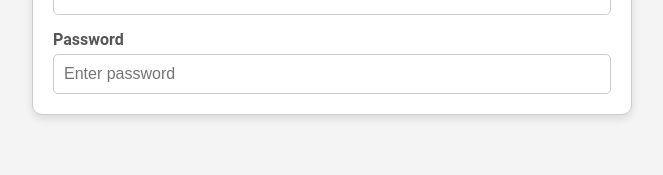
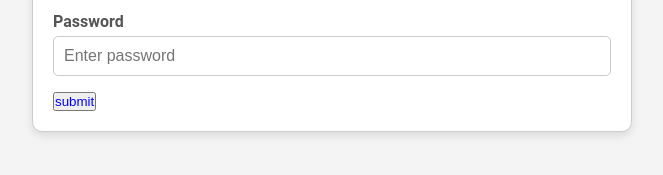
Before and after one commit to srihari122/task-tracker, a plain HTML site: page login.html in a window 1280 px wide. Shown: the part 407-582 px from the top of the page, without its empty margins (308-971 px from the left). Drawn offline with Linux system fonts and the light colour scheme.

Commit message:
added submit button

```diff
--- a/login.html
+++ b/login.html
@@ -18,7 +18,9 @@
             <label for="password">Password</label>
             <input type="password" id="password" placeholder="Enter password" />
         </div>
-
+       <div>
+        <button> submit</button>
+       </div>
 
     <script src="script.js"></script>
   </body>
--- a/style.css
+++ b/style.css
@@ -79,3 +79,6 @@ form {
 .btn:hover {
   background-color: #0056b3;
 }
+button{
+  color: blue
+}
```
